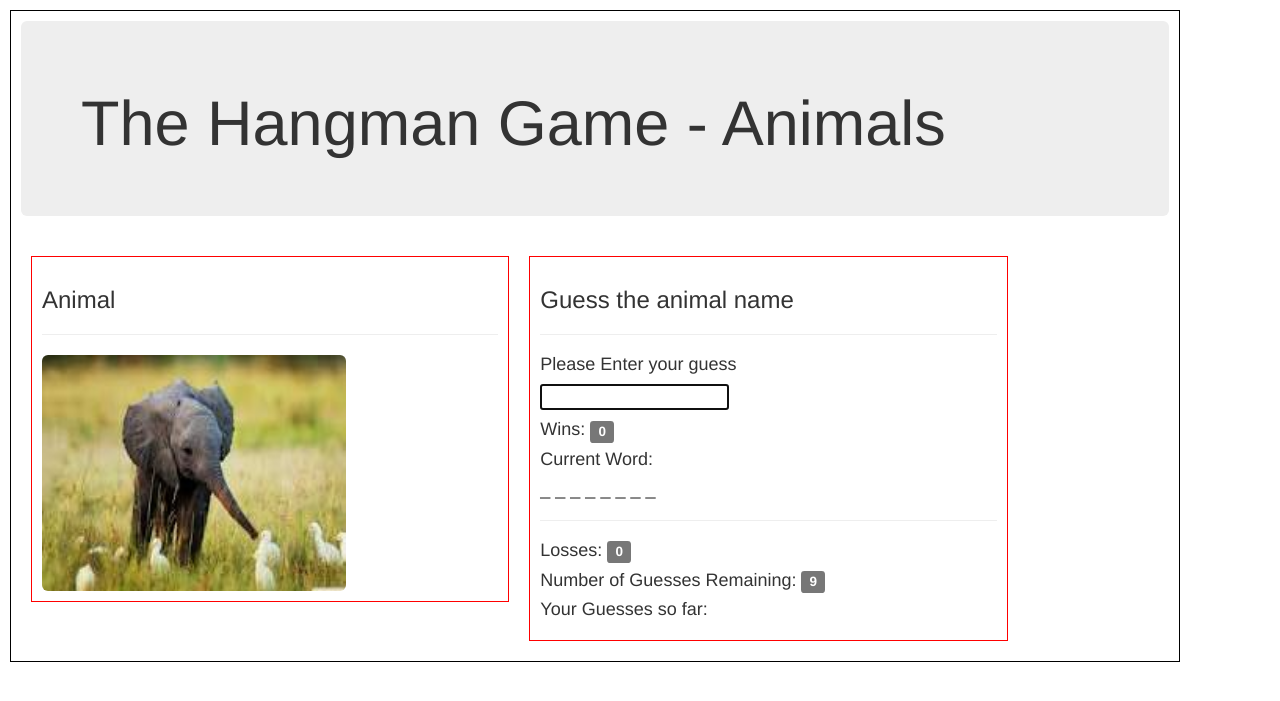
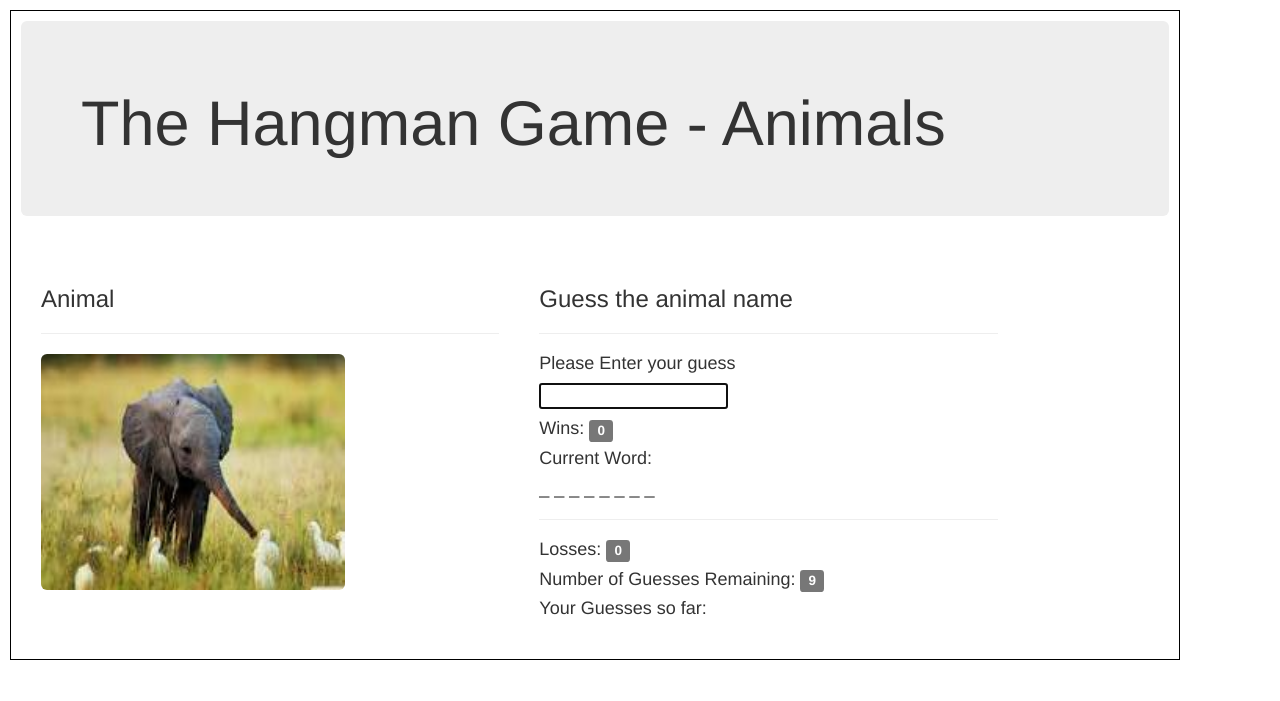
Before and after one commit to PadmajaKondeti/week-3-games, a PHP site: page /hangman.html in a window 1280 px wide. Shown: the top 701 px of the page. Run offline with PHP 8.4, Linux system fonts and the light colour scheme.

Commit message:
removed red border

```diff
--- a/assets/css/style.css
+++ b/assets/css/style.css
@@ -4,7 +4,7 @@
 	padding:10px;
 }
 #game, #image{
-	border:1px solid red;
+	/* border:1px solid red;*/
 	margin:10px;
 	padding:10px;
 }
```
